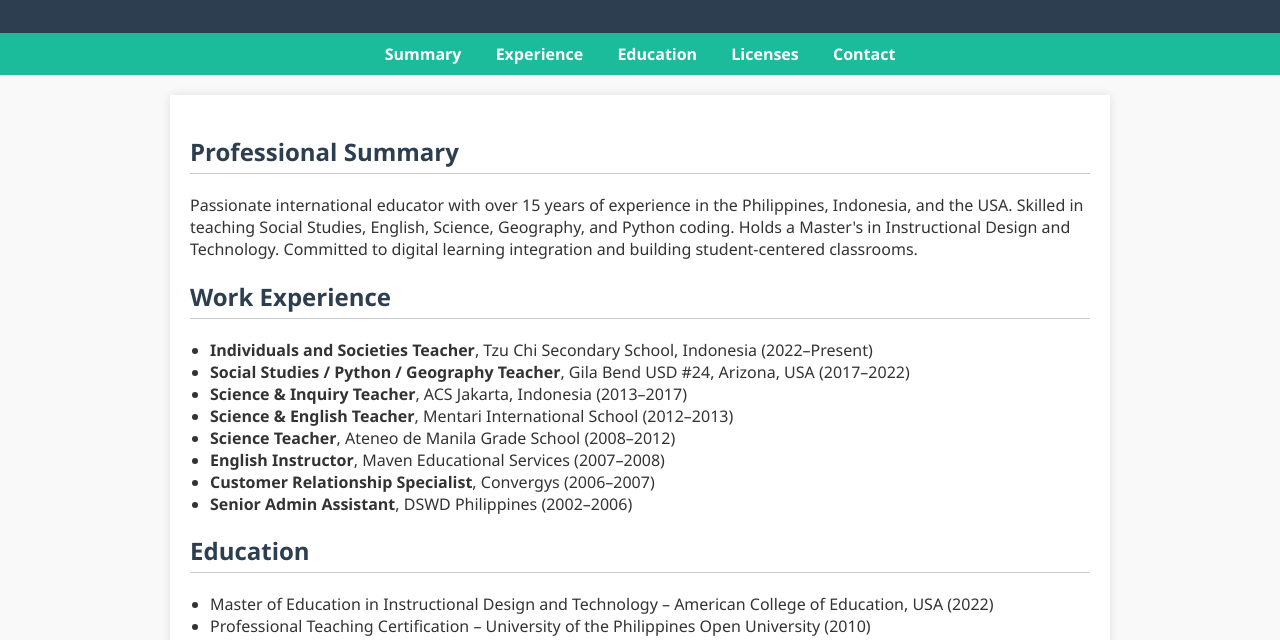
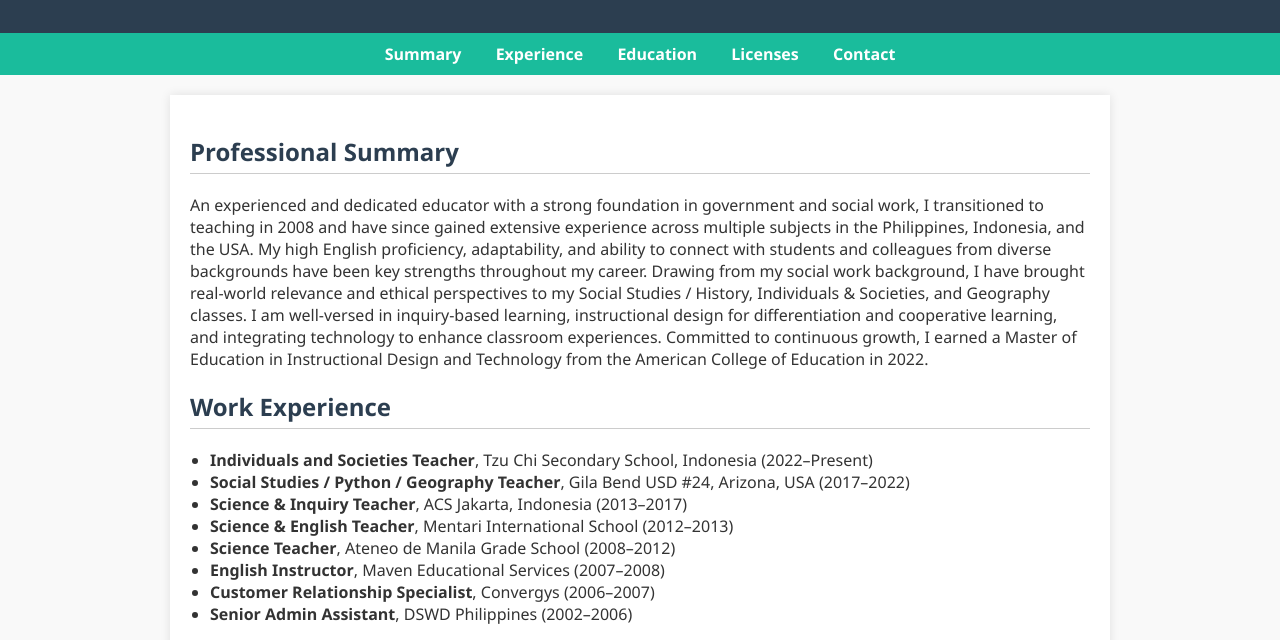
Before and after one commit to Japtman1/JPTimbal_Resume, a plain HTML site: page index.html in a window 1280 px wide. Shown: the part 131-771 px from the top of the page. Drawn offline with Linux system fonts and the light colour scheme.

Commit message:
Update index.html

```diff
--- a/index.html
+++ b/index.html
@@ -80,7 +80,7 @@
 
     <section id="summary">
       <h2>Professional Summary</h2>
-      <p>Passionate international educator with over 15 years of experience in the Philippines, Indonesia, and the USA. Skilled in teaching Social Studies, English, Science, Geography, and Python coding. Holds a Master's in Instructional Design and Technology. Committed to digital learning integration and building student-centered classrooms.</p>
+      <p>An experienced and dedicated educator with a strong foundation in government and social work, I transitioned to teaching in 2008 and have since gained extensive experience across multiple subjects in the Philippines, Indonesia, and the USA. My high English proficiency, adaptability, and ability to connect with students and colleagues from diverse backgrounds have been key strengths throughout my career. Drawing from my social work background, I have brought real-world relevance and ethical perspectives to my Social Studies / History, Individuals & Societies, and Geography classes. I am well-versed in inquiry-based learning, instructional design for differentiation and cooperative learning, and integrating technology to enhance classroom experiences. Committed to continuous growth, I earned a Master of Education in Instructional Design and Technology from the American College of Education in 2022.</p>
     </section>
 
     <section id="experience">
```
